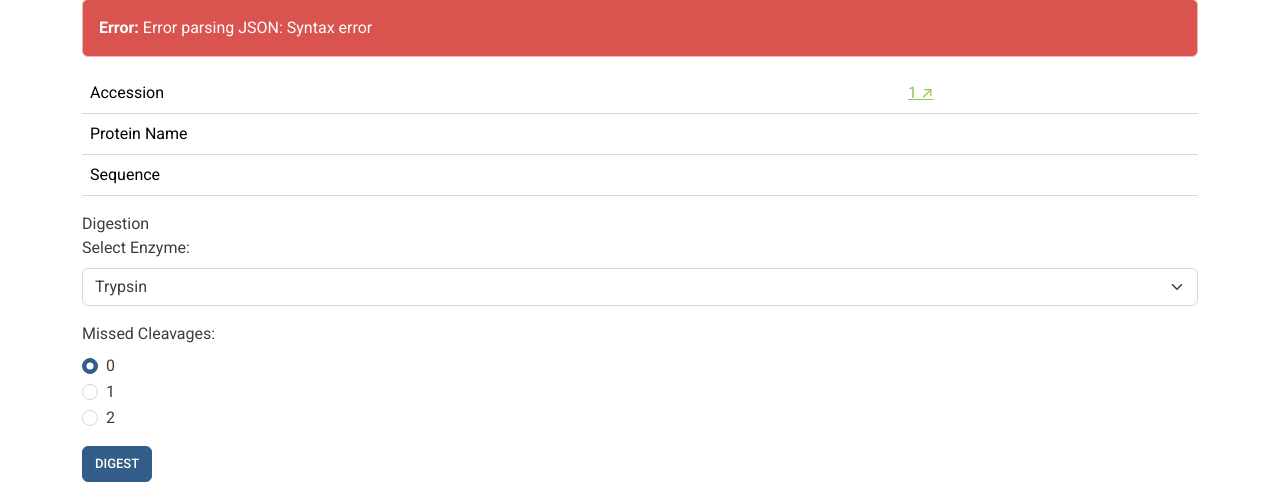
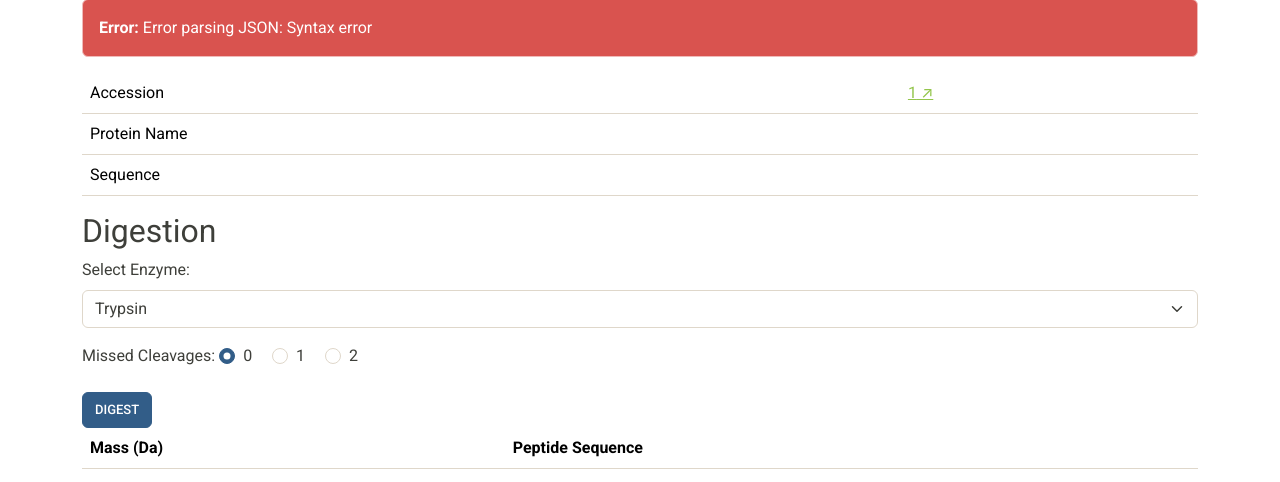
Before and after one commit to jankod/DigestedProteinDB, a PHP site: page /tool.php?accession=1 in a window 1280 px wide. Shown: the part 139-621 px from the top of the page. Run offline with PHP 8.4, Linux system fonts and the light colour scheme; data that the repository does not hold is empty.

Commit message:
add tool

```diff
--- a/php/bio-lib.js
+++ b/php/bio-lib.js
@@ -99,7 +99,7 @@
 
     // remove small peptides
     peptides = peptides.filter(peptide => {
-        return peptide.length >= 6 && peptide.length <= 130;
+        return peptide.length >= 6 && peptide.length <= 30;
     });
 
     return peptides;
--- a/php/tool.php
+++ b/php/tool.php
@@ -68,7 +68,7 @@
         </table>
     </div>
 
-    <div>Digestion</div>
+    <h2>Digestion</h2>
 
     <div class="mb-3">
         <label for="digestEnzyme" class="form-label">Select Enzyme:</label>
@@ -80,17 +80,17 @@
 
     <div class="mb-3">
         <label class="form-label">Missed Cleavages:</label>
-        <div class="form-check">
+        <div class="form-check form-check-inline">
             <input class="form-check-input" type="radio" name="missedCleavages" id="missedCleavages0" value="0"
                    x-model="missedCleavages" @change="digestSequence()">
             <label class="form-check-label" for="missedCleavages0">0</label>
         </div>
-        <div class="form-check">
+        <div class="form-check form-check-inline">
             <input class="form-check-input" type="radio" name="missedCleavages" id="missedCleavages1" value="1"
                    x-model="missedCleavages" @change="digestSequence()">
             <label class="form-check-label" for="missedCleavages1">1</label>
         </div>
-        <div class="form-check">
+        <div class="form-check form-check-inline">
             <input class="form-check-input" type="radio" name="missedCleavages" id="missedCleavages2" value="2"
                    x-model="missedCleavages" @change="digestSequence()">
             <label class="form-check-label" for="missedCleavages2">2</label>
@@ -104,8 +104,8 @@
         <table class="table table-striped">
             <thead>
             <tr>
+                <th>Mass (Da)</th>
                 <th>Peptide Sequence</th>
-                <th>Mass (Da)</th>
             </tr>
             </thead>
             <tbody>
```
Also changed, not shown: php/index.php (+6 -5 lines).
